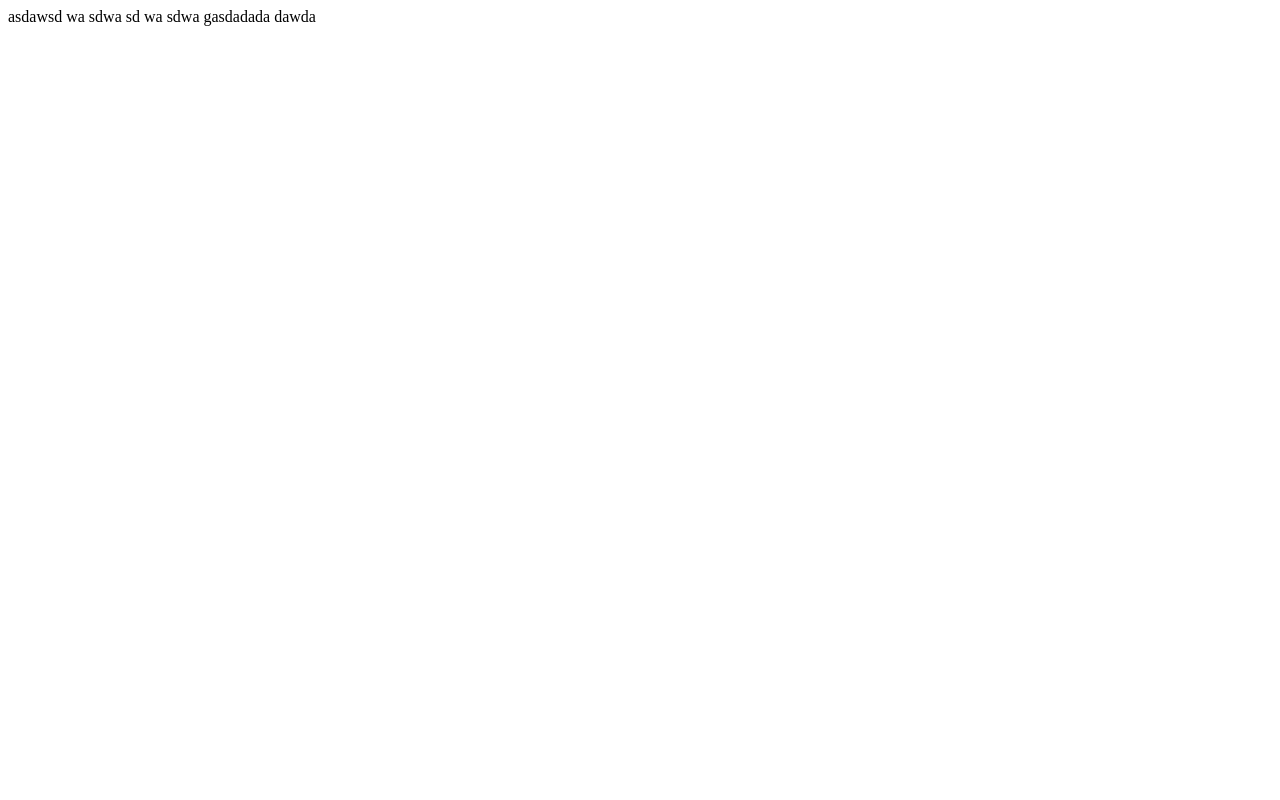
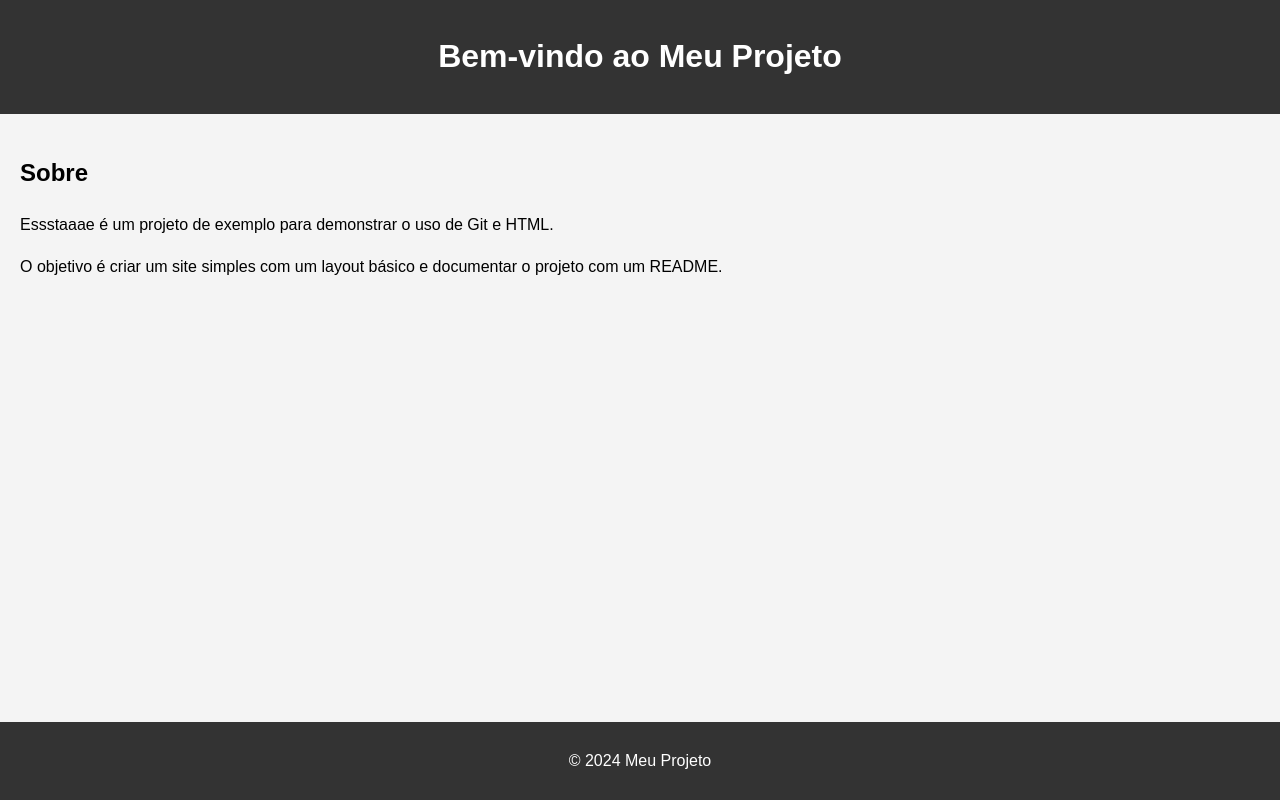
Before and after one commit to Souzaxn/atividade-cobbit, a plain HTML site: page index.html in a window 1280 px wide. Drawn offline with Linux system fonts and the light colour scheme.

Commit message:
Cobbit atualizado v5

```diff
--- a/index.html
+++ b/index.html
@@ -1,3 +1,48 @@
-asdawsd wa sdwa sd wa sdwa
-
-gasdadada dawda
+<!DOCTYPE html>
+<html lang="pt-BR">
+<head>
+    <meta charset="UTF-8">
+    <meta name="viewport" content="width=device-width, initial-scale=1.0">
+    <title>Meu Projeto</title>
+    <style>
+        body {
+            font-family: Arial, sans-serif;
+            line-height: 1.6;
+            margin: 0;
+            padding: 0;
+            background-color: #f4f4f4;
+        }
+        header {
+            background: #333;
+            color: #fff;
+            padding: 10px 0;
+            text-align: center;
+        }
+        main {
+            padding: 20px;
+        }
+        footer {
+            background: #333;
+            color: #fff;
+            text-align: center;
+            padding: 10px 0;
+            position: fixed;
+            width: 100%;
+            bottom: 0;
+        }
+    </style>
+</head>
+<body>
+    <header>
+        <h1>Bem-vindo ao Meu Projeto</h1>
+    </header>
+    <main>
+        <h2>Sobre</h2>
+        <p>Essstaaae é um projeto de exemplo para demonstrar o uso de Git e HTML.</p>
+        <p>O objetivo é criar um site simples com um layout básico e documentar o projeto com um README.</p>
+    </main>
+    <footer>
+        <p>&copy; 2024 Meu Projeto</p>
+    </footer>
+</body>
+</html>
```
